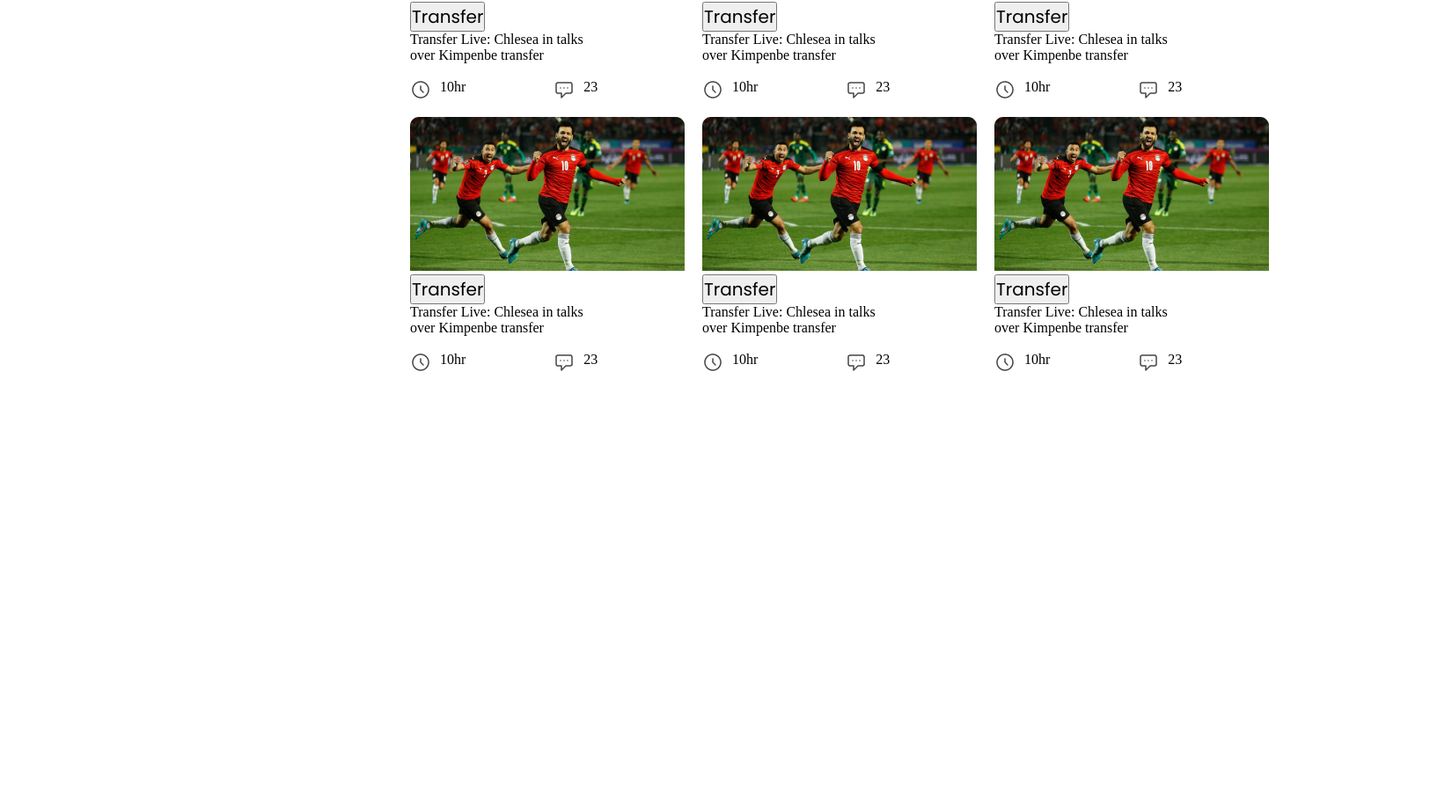
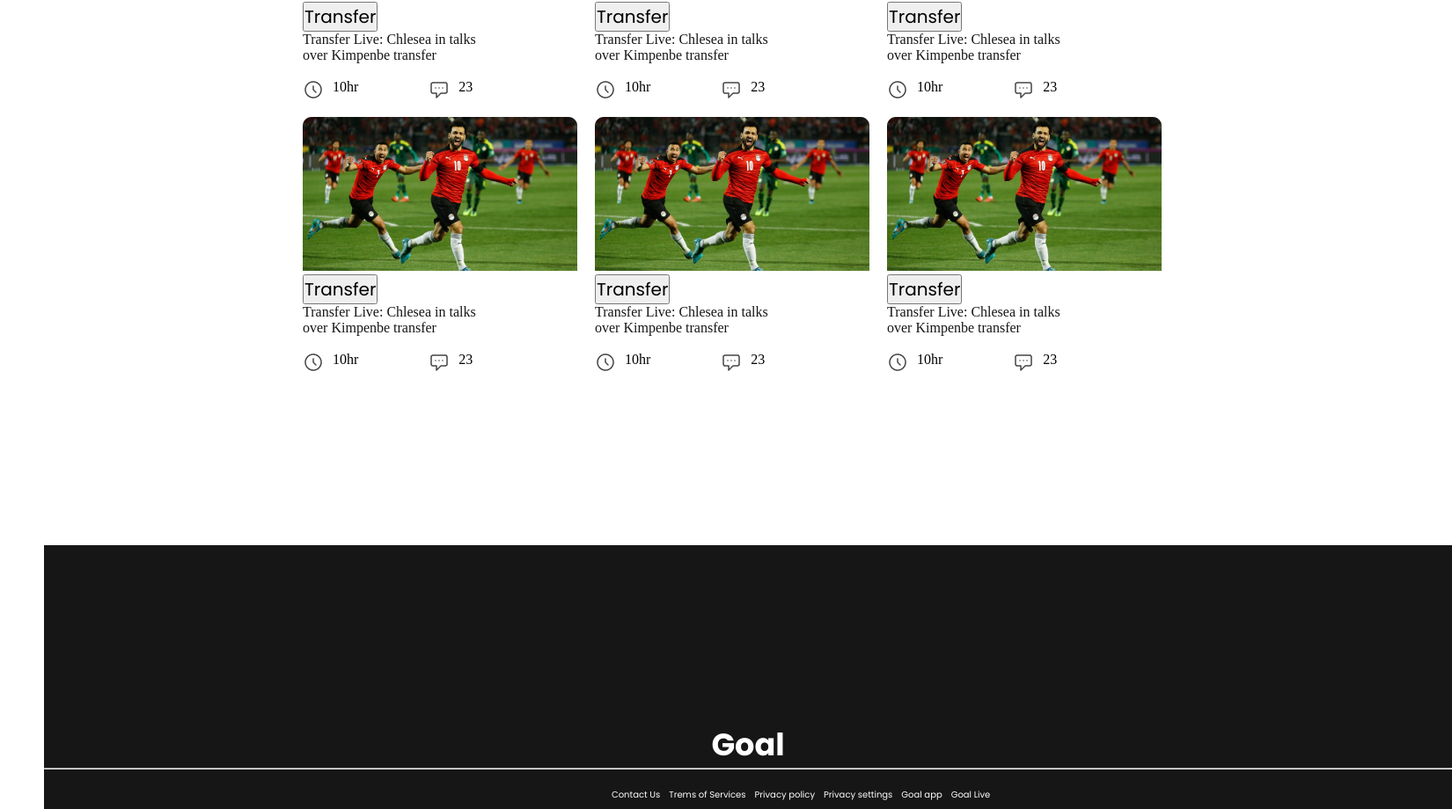
Before and after one commit to ramohin1236/world-cup, a plain HTML site: page index.html in a window 1280 px wide. Shown: the part 1167-2087 px from the top of the page at 88% size, 1650 px wide, since content can reach past the window. Before the commit the page ends 1610 px from the top, so only its background shows below. Drawn offline with Linux system fonts and the light colour scheme.

Commit message:
r partasina

```diff
--- a/index.html
+++ b/index.html
@@ -14,7 +14,6 @@
          <link rel="preconnect" href="https://fonts.googleapis.com">
          <link rel="preconnect" href="https://fonts.gstatic.com" crossorigin>
         <link href="https://fonts.googleapis.com/css2?family=Poppins:ital,wght@0,400;0,700;1,500&display=swap" rel="stylesheet">
-
 </head>
 <body>
    <main>
@@ -58,7 +57,7 @@
                         <br>
                         <button>Transfer</button>
                         <br>
-                        <p>Transfer Live: Chlesea in talks<br> over Kimpenbe transfer</p>
+                        <p class="two">Transfer Live: Chlesea in talks<br> over Kimpenbe transfer</p>
                         <br>
                         <div class="mini">
                             <div class="funny">
@@ -89,7 +88,7 @@
                         <br>
                         <button>Transfer</button>
                         <br>
-                        <p>Transfer Live: Chlesea in talks<br> over Kimpenbe transfer</p>
+                        <p class="two">Transfer Live: Chlesea in talks<br> over Kimpenbe transfer</p>
                         <br>
                         <div class="mini">
                             <div class="funny">
@@ -120,7 +119,7 @@
                         <br>
                         <button>Transfer</button>
                         <br>
-                        <p>Transfer Live: Chlesea in talks<br> over Kimpenbe transfer</p>
+                        <p class="two">Transfer Live: Chlesea in talks<br> over Kimpenbe transfer</p>
                         <br>
                         <div class="mini">
                             <div class="funny">
@@ -151,7 +150,7 @@
                         <br>
                         <button>Transfer</button>
                         <br>
-                        <p>Transfer Live: Chlesea in talks<br> over Kimpenbe transfer</p>
+                        <p class="two">Transfer Live: Chlesea in talks<br> over Kimpenbe transfer</p>
                         <br>
                         <div class="mini">
                             <div class="funny">
@@ -182,7 +181,7 @@
                         <br>
                         <button>Transfer</button>
                         <br>
-                        <p>Transfer Live: Chlesea in talks<br> over Kimpenbe transfer</p>
+                        <p class="two">Transfer Live: Chlesea in talks<br> over Kimpenbe transfer</p>
                         <br>
                         <div class="mini">
                             <div class="funny">
@@ -213,7 +212,7 @@
                         <br>
                         <button>Transfer</button>
                         <br>
-                        <p>Transfer Live: Chlesea in talks<br> over Kimpenbe transfer</p>
+                        <p class="two">Transfer Live: Chlesea in talks<br> over Kimpenbe transfer</p>
                         <br>
                         <div class="mini">
                             <div class="funny">
@@ -244,7 +243,7 @@
                         <br>
                         <button>Transfer</button>
                         <br>
-                        <p>Transfer Live: Chlesea in talks<br> over Kimpenbe transfer</p>
+                        <p class="two">Transfer Live: Chlesea in talks<br> over Kimpenbe transfer</p>
                         <br>
                         <div class="mini">
                             <div class="funny">
@@ -275,7 +274,7 @@
                         <br>
                         <button>Transfer</button>
                         <br>
-                        <p>Transfer Live: Chlesea in talks<br> over Kimpenbe transfer</p>
+                        <p class="two">Transfer Live: Chlesea in talks<br> over Kimpenbe transfer</p>
                         <br>
                         <div class="mini">
                             <div class="funny">
@@ -306,7 +305,7 @@
                         <br>
                         <button>Transfer</button>
                         <br>
-                        <p>Transfer Live: Chlesea in talks<br> over Kimpenbe transfer</p>
+                        <p class="two">Transfer Live: Chlesea in talks<br> over Kimpenbe transfer</p>
                         <br>
                         <div class="mini">
                             <div class="funny">
@@ -336,9 +335,57 @@
             </div>
 
         </section>
+       <section class="one">
+        <footer class="matha-kharap">
+            <h1>Goal</h1>
+            <hr>
+            <div class="footer-button">
+                <div>
+                        <a href="">Contact Us</a>
+
+                </div>
+                <div>
+
+                        <a href="">Trems of Services</a>
+
+                </div>
+                <div>
+
+                        <a href="">Privacy policy</a>
+
+                </div>
+                <div>
+
+                        <a href="">Privacy settings</a>
+
+                </div>
+                <div>
+
+                        <a href="">Goal app</a>
+
+                </div>
+                <div>
+
+                        <a href="">Goal Live</a>
+
+                </div>
+
+            </div>
+            <div class="footer-icon">
+                <div class="facebook">
+                    <i class="fa-brands fa-facebook-f"></i>
+                </div>
+                <div class="facebook">
+                    <i class="fa-brands fa-instagram-square"></i>
+                </div>
+                <div class="facebook">
+                    <i class="fa-brands fa-telegram"></i>
+                </div>
+            </div>
+        </footer>
+       </section>
     </section>
-    <!--------------
-         seciond area -------------->
+
                </main>
 
 </body>
--- a/style.css
+++ b/style.css
@@ -3,10 +3,16 @@
     padding: 0;
     box-sizing: border-box;
 }
+body{
+    width: 1321px;
+    height: 646px;
+
+}
 .earth{
     position: absolute;
     top: 50px;
-    left: 140px;
+    left: 50px;
+    right: 50px;
 
 
 }
@@ -20,7 +26,7 @@ a{
 
 }
 p{
-    color: black;
+    color: white;
 }
 .button{
     border-radius: 15px;
@@ -51,6 +57,8 @@ second area ************/
 
 .menu-bar{
 }
+
+
 .jhamela{
     background-color: #161616;
     width: 312px;
@@ -78,7 +86,7 @@ button{
 
 }
 #mini-mini{
-    padding-left: 100px;
+    padding-left: 80px;
 }
 .funny{
     display: flex;
@@ -104,3 +112,59 @@ button{
     grid-template-columns: repeat(3 ,1fr);
 
 }
+.section-2{
+
+
+}
+/*************
+footer area
+ ************/
+
+ .matha-kharap{
+    background-color: #161616;
+    width: 1600px;
+    height: 444px;
+    color: #FFFFFF;
+    font-size: 30px;
+    font-family: 'Poppins';
+
+
+     text-align: center;
+     padding-top: 200px;
+ }
+ .footer-button{
+    display: flex;
+    padding-left: 40%;
+ }
+ .footer-button a{
+
+    font-size: 10px;
+
+ }
+ .footer-icon{
+    display: flex;
+    padding-left: 50%;
+
+ }
+ .facebook{
+    padding-right: 5%;
+ }
+ .one{
+    margin-top: 15%;
+ }
+ .two{
+    color: #161616;
+ }
+ /*****************
+ media quaries
+  ***********/
+
+/***********
+ mobile
+ **********/
+ @media only screen and (max-width: 600px;){
+            .container{
+            display: none;
+
+               }
+ }
```
Also changed, not shown: responsive.css (added).
